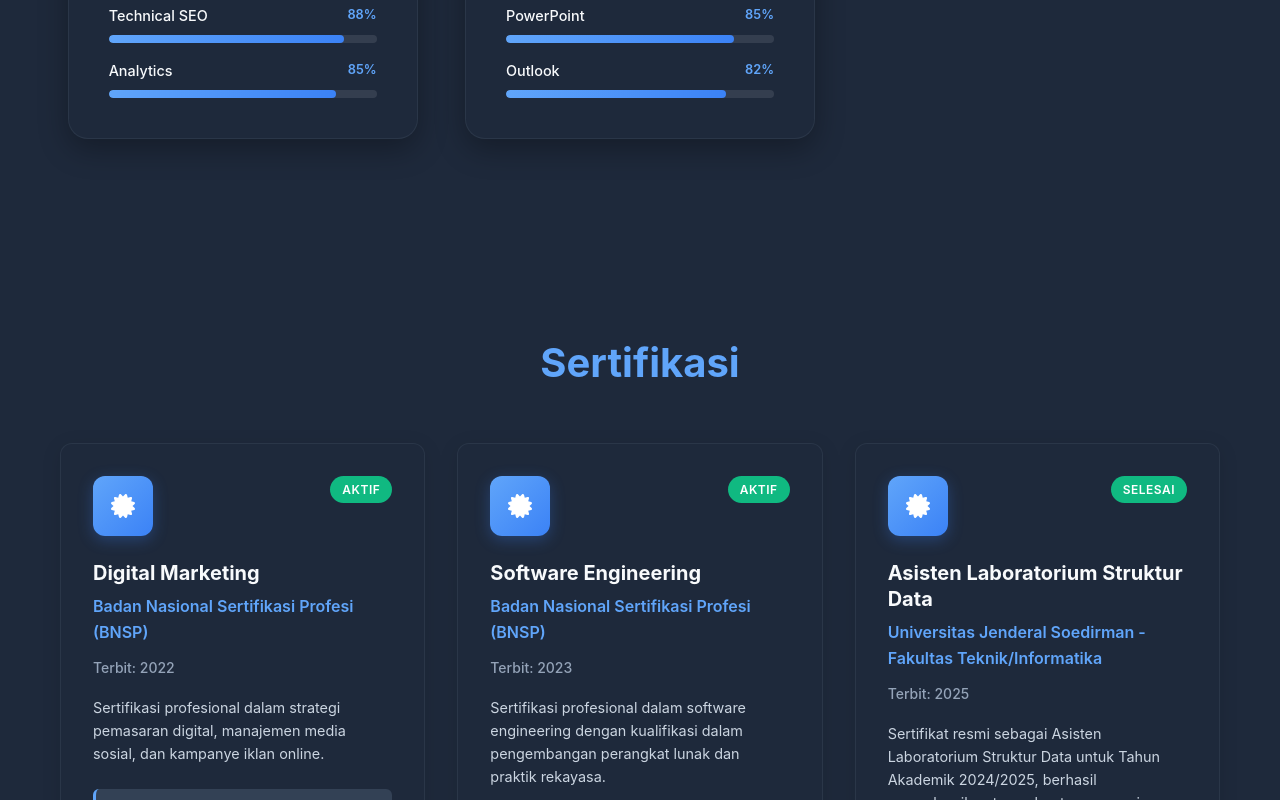
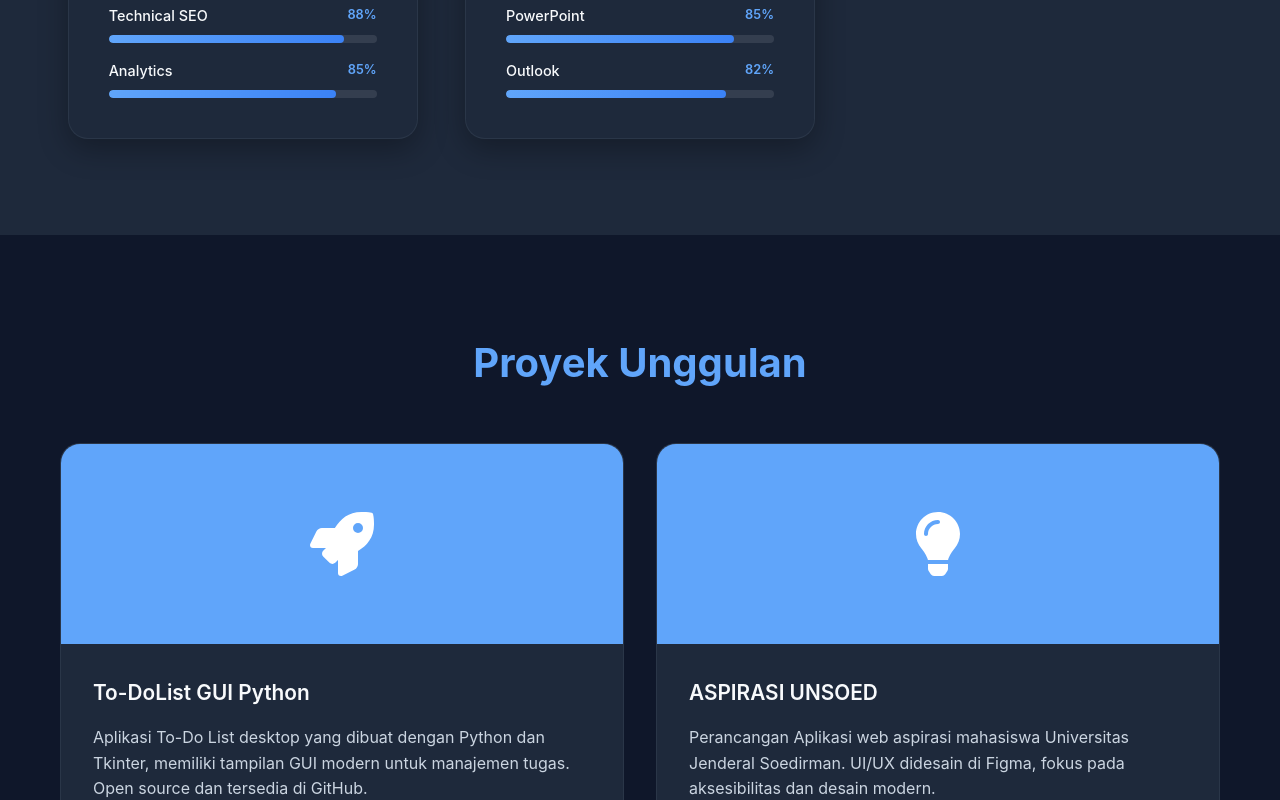
Before and after one commit to TsaqifHasbi/myPortofolio, a React (Create React App) app: page / in a window 1280 px wide. Shown: the part 11200-12000 px from the top of the page. Built offline with nearby package versions, Linux system fonts and the light colour scheme.

Commit message:
ayo terus berkembang

```diff
--- a/src/App.js
+++ b/src/App.js
@@ -4,7 +4,7 @@ import {
   FaPalette,
   FaCode,
   FaRocket,
-  // FaLightbulb,
+  FaLightbulb,
   FaEnvelope,
   FaLinkedin,
   FaGithub,
@@ -262,20 +262,34 @@ const content = {
     ],
     projectsTitle: 'Featured Projects',
     projects: [
+      // {
+      //   title: 'Modern Web Portfolio',
+      //   description: 'A responsive portfolio website built with React and modern design principles featuring bilingual support and dark mode.',
+      //   tech: 'React • CSS • JavaScript'
+      // },
+      // {
+      //   title: 'Data Structure Algorithms',
+      //   description: 'Collection of efficient algorithms and data structures implemented in C programming language for educational purposes.',
+      //   tech: 'C • Algorithms • Data Structures'
+      // },
+      // {
+      //   title: 'Digital Marketing Analytics',
+      //   description: 'Comprehensive SEO analysis and digital marketing strategy implementation for improving online visibility.',
+      //   tech: 'SEO • Analytics • Digital Marketing'
+      // },
       {
-        title: 'Modern Web Portfolio',
-        description: 'A responsive portfolio website built with React and modern design principles featuring bilingual support and dark mode.',
-        tech: 'React • CSS • JavaScript'
+        title: 'To-DoList GUI Python',
+        description: 'A desktop To-Do List application built with Python and Tkinter, featuring a modern GUI for task management. Open source and available on GitHub.',
+        tech: 'Python • Tkinter • GUI',
+        link: 'https://github.com/TsaqifHasbi/To-DoList-GUI-Python',
+        linkLabel: 'View on GitHub'
       },
       {
-        title: 'Data Structure Algorithms',
-        description: 'Collection of efficient algorithms and data structures implemented in C programming language for educational purposes.',
-        tech: 'C • Algorithms • Data Structures'
-      },
-      {
-        title: 'Digital Marketing Analytics',
-        description: 'Comprehensive SEO analysis and digital marketing strategy implementation for improving online visibility.',
-        tech: 'SEO • Analytics • Digital Marketing'
+        title: 'ASPIRASI UNSOED',
+        description: 'Designing a web application for student aspirations at Jenderal Soedirman University. UI/UX designed in Figma, focusing on accessibility and modern design.',
+        tech: 'Figma • UI/UX • Web App',
+        link: 'https://www.figma.com/design/6VDx18k2VYqC1PVqLZvMcT/ASPIRASI-UNSOED?node-id=0-1&t=T1T1KUNjsBeyiaBL-1',
+        linkLabel: 'See Figma'
       }
     ],
     certificationsTitle: 'Certifications',
@@ -552,20 +566,34 @@ const content = {
     ],
     projectsTitle: 'Proyek Unggulan',
     projects: [
+      // {
+      //   title: 'Portofolio Web Modern',
+      //   description: 'Website portofolio responsif yang dibangun dengan React dan prinsip desain modern dengan fitur bilingual dan mode gelap.',
+      //   tech: 'React • CSS • JavaScript'
+      // },
+      // {
+      //   title: 'Algoritma Struktur Data',
+      //   description: 'Koleksi algoritma dan struktur data yang efisien diimplementasikan dalam bahasa pemrograman C untuk tujuan edukasi.',
+      //   tech: 'C • Algorithms • Data Structures'
+      // },
+      // {
+      //   title: 'Analitik Digital Marketing',
+      //   description: 'Analisis SEO komprehensif dan implementasi strategi digital marketing untuk meningkatkan visibilitas online.',
+      //   tech: 'SEO • Analytics • Digital Marketing'
+      // },
       {
-        title: 'Portofolio Web Modern',
-        description: 'Website portofolio responsif yang dibangun dengan React dan prinsip desain modern dengan fitur bilingual dan mode gelap.',
-        tech: 'React • CSS • JavaScript'
+        title: 'To-DoList GUI Python',
+        description: 'Aplikasi To-Do List desktop yang dibuat dengan Python dan Tkinter, memiliki tampilan GUI modern untuk manajemen tugas. Open source dan tersedia di GitHub.',
+        tech: 'Python • Tkinter • GUI',
+        link: 'https://github.com/TsaqifHasbi/To-DoList-GUI-Python',
+        linkLabel: 'Lihat di GitHub'
       },
       {
-        title: 'Algoritma Struktur Data',
-        description: 'Koleksi algoritma dan struktur data yang efisien diimplementasikan dalam bahasa pemrograman C untuk tujuan edukasi.',
-        tech: 'C • Algorithms • Data Structures'
-      },
-      {
-        title: 'Analitik Digital Marketing',
-        description: 'Analisis SEO komprehensif dan implementasi strategi digital marketing untuk meningkatkan visibilitas online.',
-        tech: 'SEO • Analytics • Digital Marketing'
+        title: 'ASPIRASI UNSOED',
+        description: 'Perancangan Aplikasi web aspirasi mahasiswa Universitas Jenderal Soedirman. UI/UX didesain di Figma, fokus pada aksesibilitas dan desain modern.',
+        tech: 'Figma • UI/UX • Web App',
+        link: 'https://www.figma.com/design/6VDx18k2VYqC1PVqLZvMcT/ASPIRASI-UNSOED?node-id=0-1&t=T1T1KUNjsBeyiaBL-1',
+        linkLabel: 'Lihat Figma'
       }
     ],
     certificationsTitle: 'Sertifikasi',
@@ -728,7 +756,7 @@ function App() {
                         e.target.nextSibling.style.display = 'flex';
                       }}
                     />
-                    <div className="about-avatar-placeholder" style={{ display: 'none' }}>
+                    <div className="about-avatar-placeholder" style={{display: 'none'}}>
                       <FaUser />
                     </div>
                   </div>
@@ -885,7 +913,7 @@ function App() {
       </section>
 
       {/* Projects Section */}
-      {/* <section className="projects-section" id="projects">
+      <section className="projects-section" id="projects">
         <div className="container">
           <h3 className="section-title">{t.projectsTitle}</h3>
           <div className="projects-grid">
@@ -900,12 +928,75 @@ function App() {
                   <h4>{project.title}</h4>
                   <p>{project.description}</p>
                   <div className="project-tech">{project.tech}</div>
+                  <div className="project-attachments" style={{ display: 'flex', gap: '0.75rem', marginTop: '0.75rem', flexWrap: 'wrap' }}>
+                    {project.link && (
+                      <a
+                        href={project.link}
+                        target="_blank"
+                        rel="noopener noreferrer"
+                        className="project-link-btn"
+                        style={{
+                          display: 'inline-flex',
+                          alignItems: 'center',
+                          padding: '0.5rem 1.2rem',
+                          borderRadius: '6px',
+                          background: '#007bff',
+                          color: '#fff',
+                          fontWeight: 500,
+                          fontSize: '0.98rem',
+                          textDecoration: 'none',
+                          boxShadow: '0 2px 8px rgba(0,0,0,0.08)',
+                          transition: 'background 0.2s',
+                          border: 'none',
+                        }}
+                        onMouseOver={e => e.currentTarget.style.background = '#0056b3'}
+                        onMouseOut={e => e.currentTarget.style.background = '#007bff'}
+                      >
+                        <span style={{ marginRight: '0.5rem', fontSize: '1.1em' }}>🔗</span>
+                        {project.linkLabel || 'Lihat Project'}
+                      </a>
+                    )}
+                    {project.file && (
+                      <div
+                        className="project-file-attachment"
+                        style={{
+                          display: 'inline-flex',
+                          alignItems: 'center',
+                          padding: '0.5rem 1.2rem',
+                          borderRadius: '6px',
+                          background: '#f5f5f5',
+                          color: '#222',
+                          fontWeight: 500,
+                          fontSize: '0.98rem',
+                          boxShadow: '0 2px 8px rgba(0,0,0,0.08)',
+                          border: '1px solid #e0e0e0',
+                        }}
+                      >
+                        <a
+                          href={project.file.url}
+                          target="_blank"
+                          rel="noopener noreferrer"
+                          className="project-file-link"
+                          style={{
+                            display: 'inline-flex',
+                            alignItems: 'center',
+                            color: '#222',
+                            textDecoration: 'none',
+                            fontWeight: 500,
+                          }}
+                        >
+                          <span className="project-file-icon" style={{ marginRight: '0.5rem', fontSize: '1.1em' }}>📄</span>
+                          {project.file.name}
+                        </a>
+                      </div>
+                    )}
+                  </div>
                 </div>
               </div>
             ))}
           </div>
         </div>
-      </section> */}
+      </section>
 
       {/* Certifications Section */}
       <section className="certifications-section" id="certifications">
```
Lines whose indentation alone changed are shown as unchanged.
